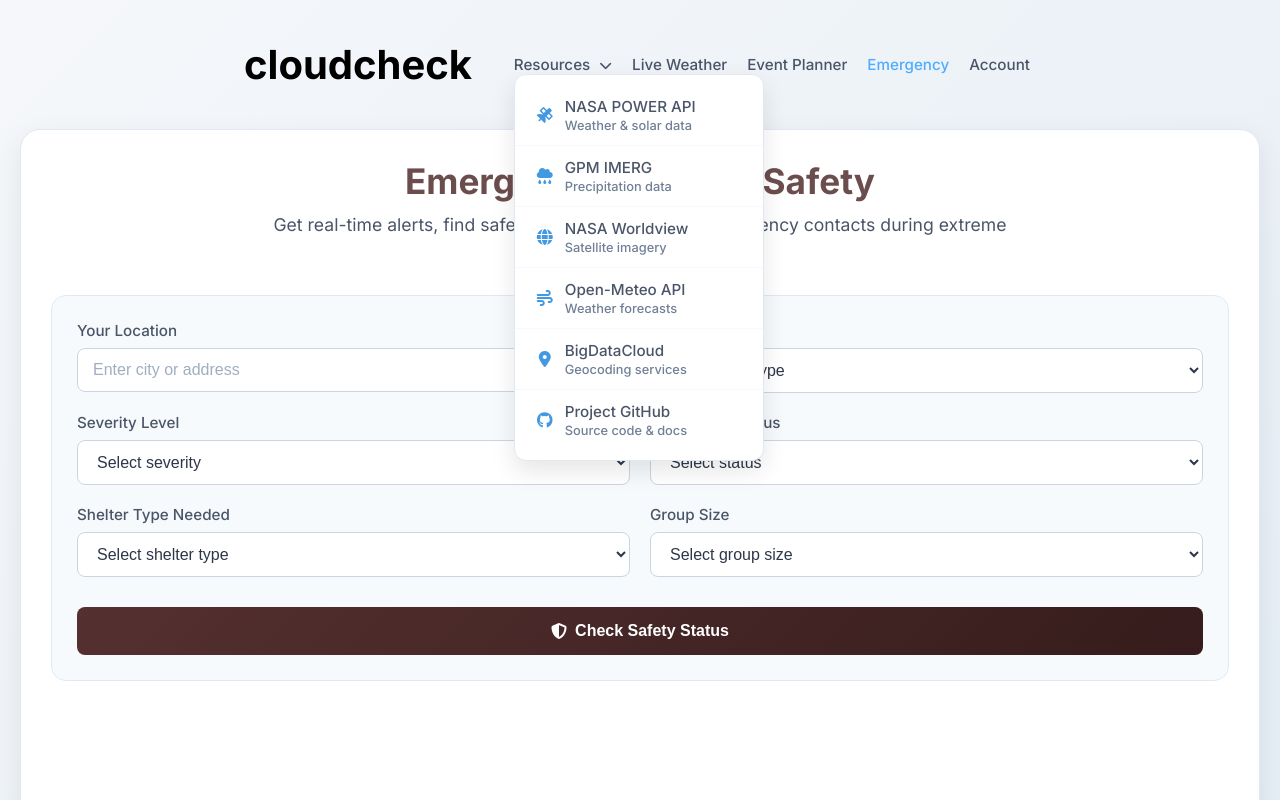
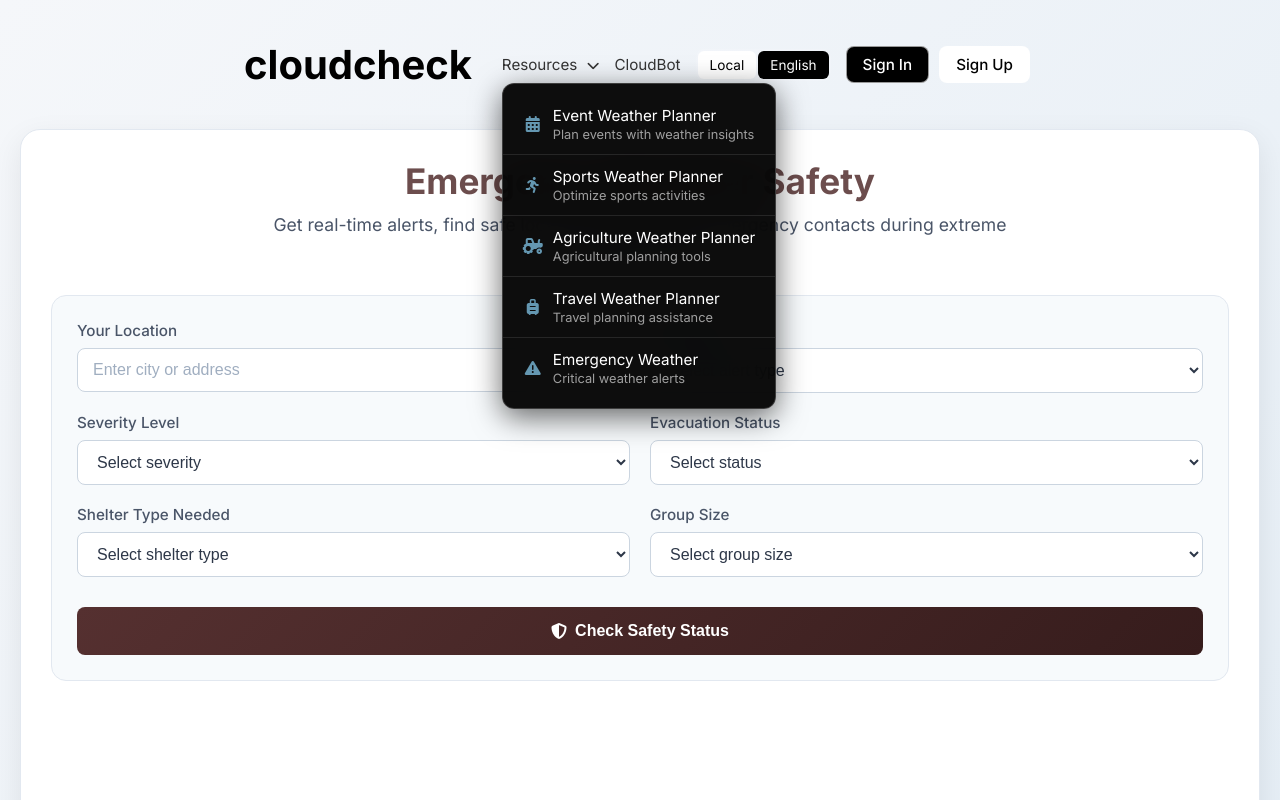
Before and after one commit to LazimSarwar/cloudcheck, a plain HTML site: page emergency.html in a window 1280 px wide. Both pictures are taken after a click on the link "Resources". Shown: the top 800 px of the page. Drawn offline with nearby package versions, Linux system fonts and the light colour scheme.

Commit message:
Update emergency.html

```diff
--- a/emergency.html
+++ b/emergency.html
@@ -26,7 +26,7 @@
       min-height: 100vh;
     }
 
-    /* Navbar */
+    /* Navbar - Updated to match index.html */
     .navbar {
       margin-top: 20px;
       display: flex;
@@ -37,58 +37,58 @@
       position: relative;
     }
 
-    /* Logo */
     .logo {
       font-size: 2.5rem;
       font-weight: 700;
       background: #000;
+      background-size: 300% 300%;
       -webkit-background-clip: text;
       -webkit-text-fill-color: transparent;
       background-clip: text;
+      animation: stormShimmer 3s infinite linear;
       padding-left: 17%;
     }
 
-    /* Nav links */
+    @keyframes stormShimmer {
+      0% { background-position: 0% 50%; }
+      50% { background-position: 100% 50%; }
+      100% { background-position: 0% 50%; }
+    }
+
     .nav-links {
       display: flex;
-      gap: 20px;
+      gap: 15px;
       align-items: center;
       padding-right: 17.5%;
       position: relative;
     }
 
     .nav-links a {
-      color: #4a5568;
+      color: #333333;
       text-decoration: none;
       font-size: 0.95rem;
       transition: color 0.3s ease;
       position: relative;
       cursor: pointer;
-      font-weight: 500;
     }
 
     .nav-links a:hover {
-      color: #000;
-    }
-
-    .nav-links a.active {
-      color: #4facfe;
-    }
-
-    /* Resources Dropdown */
+      color: rgb(0, 0, 0);
+    }
+
     .resources-dropdown {
       position: absolute;
       top: 100%;
       left: 0;
-      background: white;
+      background: rgba(0, 0, 0, 0.95);
       backdrop-filter: blur(20px);
-      border: 1px solid #e2e8f0;
+      border: 1px solid rgba(255, 255, 255, 0.2);
       border-radius: 12px;
       min-width: 250px;
       padding: 10px 0;
       z-index: 1000;
       display: none;
-      box-shadow: 0 10px 25px rgba(0,0,0,0.1);
+      box-shadow: 0 8px 30px rgba(0,0,0,0.6);
     }
 
     .resources-dropdown.show {
@@ -109,17 +109,17 @@
 
     .resource-item {
       padding: 12px 20px;
-      color: #2d3748;
+      color: white !important;
       text-decoration: none;
       display: flex;
       align-items: center;
       gap: 10px;
       transition: all 0.3s ease;
-      border-bottom: 1px solid #f7fafc;
+      border-bottom: 1px solid rgba(255, 255, 255, 0.1);
     }
 
     .resource-item:hover {
-      background: #f7fafc;
+      background: rgba(255, 255, 255, 0.1);
       transform: translateX(1px);
     }
 
@@ -129,7 +129,7 @@
 
     .resource-icon {
       font-size: 1rem;
-      color: #4299e1;
+      color: #6497b1;
       width: 20px;
       text-align: center;
     }
@@ -140,8 +140,72 @@
 
     .resource-desc {
       font-size: 0.8rem;
-      color: #718096;
+      color: rgba(255, 255, 255, 0.6);
       margin-top: 2px;
+    }
+
+    .language-toggle {
+      display: flex;
+      background: rgba(255, 255, 255, 0.1);
+      border-radius: 8px;
+      padding: 2px;
+      gap: 2px;
+    }
+
+    .lang-btn {
+      font-family: 'Inter', sans-serif;
+      padding: 6px 12px;
+      border-radius: 6px;
+      border: none;
+      background: #000;
+      color: #ffffff;
+      font-size: 0.85rem;
+      cursor: pointer;
+      transition: all 0.3s ease;
+    }
+
+    .lang-btn.active {
+      background: rgb(255, 255, 255);
+      color: rgb(0, 0, 0);
+    }
+
+    .auth-buttons {
+      display: flex;
+      gap: 10px;
+    }
+
+    .auth-btn {
+      padding: 8px 16px;
+      border-radius: 8px;
+      font-size: 0.9rem;
+      font-weight: 500;
+      cursor: pointer;
+      transition: all 0.3s ease;
+      text-decoration: none;
+    }
+
+    .signin-btn {
+      background: #000;
+      border: 1px solid rgba(255, 255, 255, 0.601);
+      color: white !important;
+    }
+
+    .signin-btn:hover {
+      background: rgb(255, 255, 255);
+      color: #000 !important;
+    }
+
+    .signup-btn {
+      background: #ffffff;
+      border: 1px solid rgba(255, 255, 255, 0.601);
+      color: rgb(0, 0, 0) !important;
+    }
+
+    .signup-btn:hover {
+      transform: translateY(-0.3px);
+      background: rgb(0, 0, 0);
+      color: #ffffff !important;
+      border: 1px solid rgba(255, 255, 255, 0.601);
     }
 
     /* Dashboard */
@@ -742,8 +806,6 @@
       }
       .navbar {
         padding: 20px;
-        flex-direction: column;
-        gap: 15px;
       }
       .logo {
         padding-left: 0;
@@ -771,59 +833,57 @@
   </style>
 </head>
 <body>
-  <!-- Navbar -->
+  <!-- Navbar - Updated to match index.html -->
   <div class="navbar">
     <div class="logo">cloudcheck</div>
     <div class="nav-links">
       <a href="#" id="resourcesLink">Resources <i class="fas fa-chevron-down" style="font-size: 0.8rem; margin-left: 5px;"></i></a>
       <div class="resources-dropdown" id="resourcesDropdown">
-        <a href="https://power.larc.nasa.gov/" class="resource-item" target="_blank">
-          <i class="fas fa-satellite resource-icon"></i>
+        <a href="event_weather_planner.html" class="resource-item">
+          <i class="fas fa-calendar-alt resource-icon"></i>
           <div class="resource-text">
-            <div>NASA POWER API</div>
-            <div class="resource-desc">Weather & solar data</div>
+            <div>Event Weather Planner</div>
+            <div class="resource-desc">Plan events with weather insights</div>
           </div>
         </a>
-        <a href="https://gpm.nasa.gov/" class="resource-item" target="_blank">
-          <i class="fas fa-cloud-rain resource-icon"></i>
+        <a href="sports_weather_planner.html" class="resource-item">
+          <i class="fas fa-running resource-icon"></i>
           <div class="resource-text">
-            <div>GPM IMERG</div>
-            <div class="resource-desc">Precipitation data</div>
+            <div>Sports Weather Planner</div>
+            <div class="resource-desc">Optimize sports activities</div>
           </div>
         </a>
-        <a href="https://worldview.earthdata.nasa.gov/" class="resource-item" target="_blank">
-          <i class="fas fa-globe resource-icon"></i>
+        <a href="agriculture_weather_planner.html" class="resource-item">
+          <i class="fas fa-tractor resource-icon"></i>
           <div class="resource-text">
-            <div>NASA Worldview</div>
-            <div class="resource-desc">Satellite imagery</div>
+            <div>Agriculture Weather Planner</div>
+            <div class="resource-desc">Agricultural planning tools</div>
           </div>
         </a>
-        <a href="https://open-meteo.com/" class="resource-item" target="_blank">
-          <i class="fas fa-wind resource-icon"></i>
+        <a href="travel_weather_planner.html" class="resource-item">
+          <i class="fas fa-suitcase-rolling resource-icon"></i>
           <div class="resource-text">
-            <div>Open-Meteo API</div>
-            <div class="resource-desc">Weather forecasts</div>
+            <div>Travel Weather Planner</div>
+            <div class="resource-desc">Travel planning assistance</div>
           </div>
         </a>
-        <a href="https://api.bigdatacloud.net/" class="resource-item" target="_blank">
-          <i class="fas fa-map-marker-alt resource-icon"></i>
+        <a href="emergency.html" class="resource-item">
+          <i class="fas fa-exclamation-triangle resource-icon"></i>
           <div class="resource-text">
-            <div>BigDataCloud</div>
-            <div class="resource-desc">Geocoding services</div>
-          </div>
-        </a>
-        <a href="https://github.com/your-repo" class="resource-item" target="_blank">
-          <i class="fab fa-github resource-icon"></i>
-          <div class="resource-text">
-            <div>Project GitHub</div>
-            <div class="resource-desc">Source code & docs</div>
+            <div>Emergency Weather</div>
+            <div class="resource-desc">Critical weather alerts</div>
           </div>
         </a>
       </div>
-      <a href="index.html">Live Weather</a>
-      <a href="weather.html">Event Planner</a>
-      <a href="#" class="active">Emergency</a>
-      <a href="login.html">Account</a>
+      <a href="chatbot.html">CloudBot</a>
+      <div class="language-toggle">
+        <button class="lang-btn active" id="localBtn">Local</button>
+        <button class="lang-btn" id="englishBtn">English</button>
+      </div>
+      <div class="auth-buttons">
+        <a href="login.html" class="auth-btn signin-btn">Sign In</a>
+        <a href="signup.html" class="auth-btn signup-btn">Sign Up</a>
+      </div>
     </div>
   </div>
 
@@ -1677,6 +1737,8 @@
       const locationSuggestions = document.getElementById('locationSuggestions');
       const countryInfo = document.getElementById('countryInfo');
       const countryDetails = document.getElementById('countryDetails');
+      const localBtn = document.getElementById('localBtn');
+      const englishBtn = document.getElementById('englishBtn');
 
       // Map variable
       let emergencyMap = null;
@@ -1686,6 +1748,17 @@
       resourcesLink.addEventListener('click', function(e) {
         e.preventDefault();
         resourcesDropdown.classList.toggle('show');
+      });
+
+      // Language toggle functionality
+      localBtn.addEventListener('click', function() {
+        localBtn.classList.add('active');
+        englishBtn.classList.remove('active');
+      });
+
+      englishBtn.addEventListener('click', function() {
+        englishBtn.classList.add('active');
+        localBtn.classList.remove('active');
       });
 
       // Close dropdown when clicking outside
```
